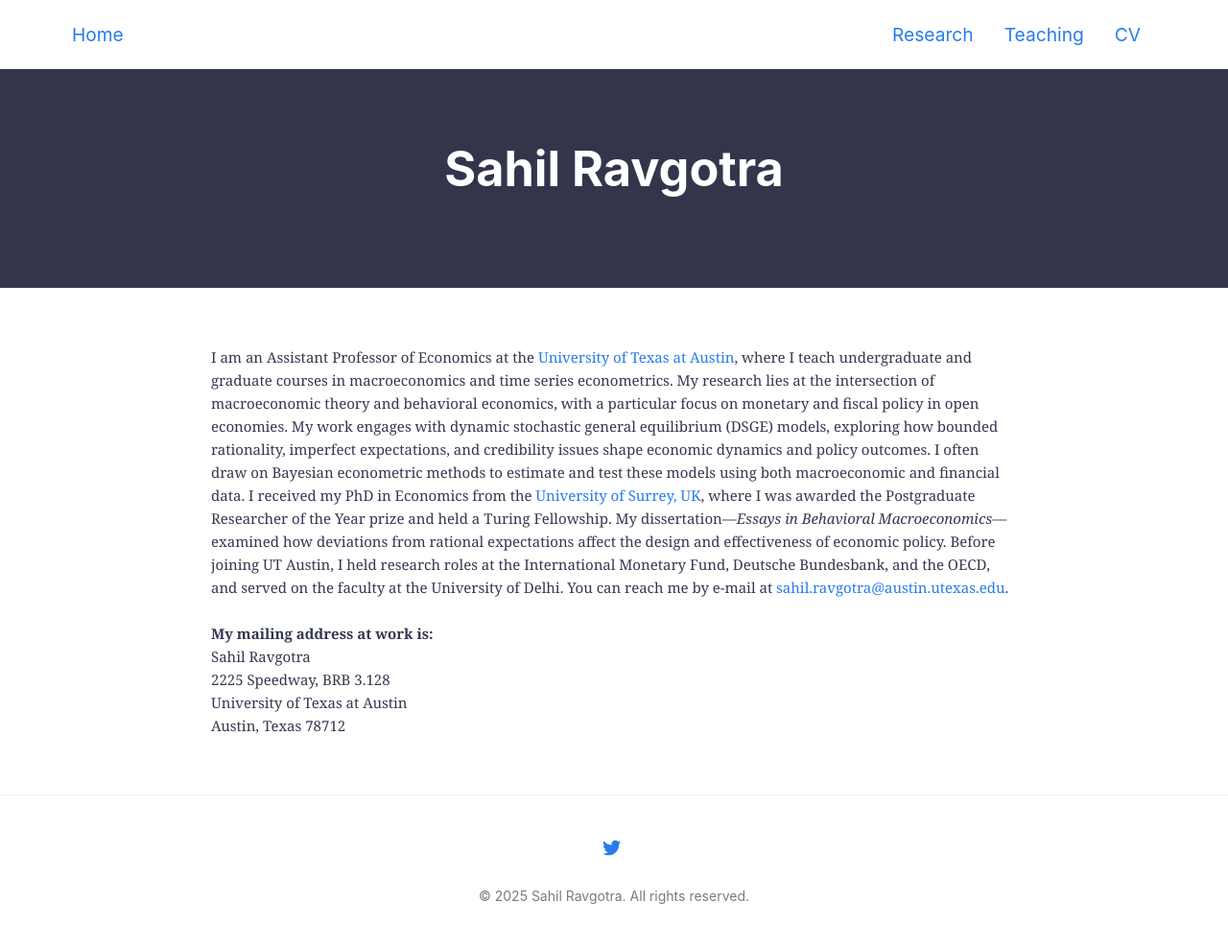
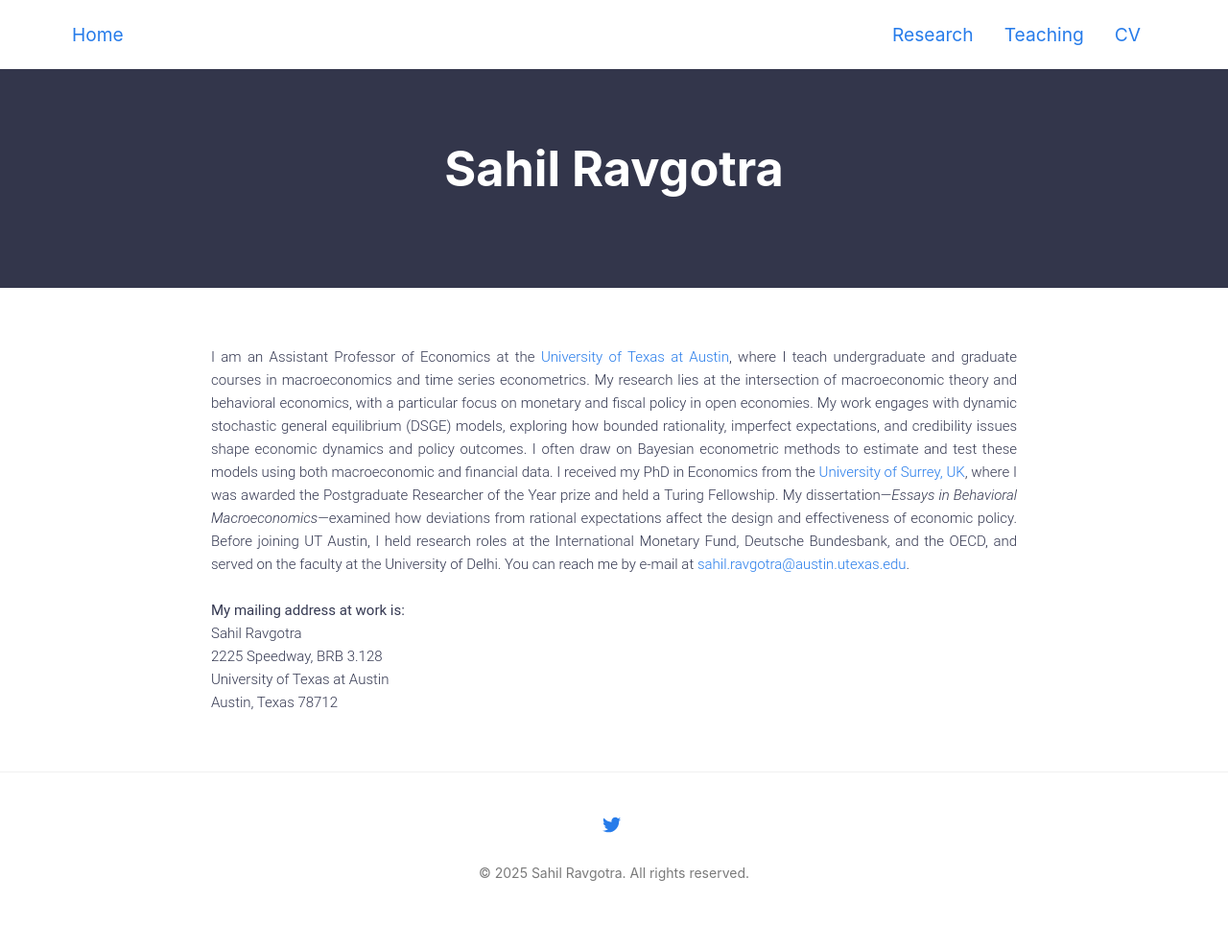
Before and after one commit to ravgotrasahil/ravgotrasahil-github.io, a Jekyll site: the page built from about.md, in a window 1280 px wide. Shown: the whole page at 96% size. Built offline with Jekyll 4.4.1, drawn with Linux system fonts in a browser that asks for light colours; after the commit the page ends 965 px from its top, so only the background shows below that.

Commit message:
Update about.md

```diff
--- a/about.md
+++ b/about.md
@@ -6,7 +6,7 @@ permalink: /about/
 
 <!-- <img src="{{ site.baseurl }}/assets/img/posts/jgscott201802.png" ALIGN="right" style="margin:10px 15px"/> -->
 
-<div style="font-size: 15px; font-family: Georgia, serif; line-height: 1.6; color: #343851;">
+<div style="font-size: 15px; font-family: 'Roboto', -apple-system, BlinkMacSystemFont, 'Segoe UI', sans-serif; font-weight: 300; line-height: 1.6; color: #343851; text-align: justify; -webkit-font-smoothing: antialiased;">
 
 I am an Assistant Professor of Economics at the <a href="https://liberalarts.utexas.edu/economics/faculty/sr55289" target="_blank" style="color: #1a73e8; text-decoration: none;">University of Texas at Austin</a>, where I teach undergraduate and graduate courses in macroeconomics and time series econometrics. My research lies at the intersection of macroeconomic theory and behavioral economics, with a particular focus on monetary and fiscal policy in open economies.
 
```
